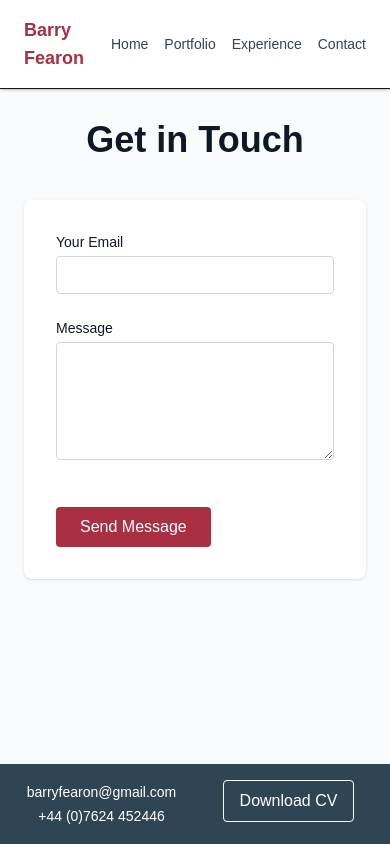
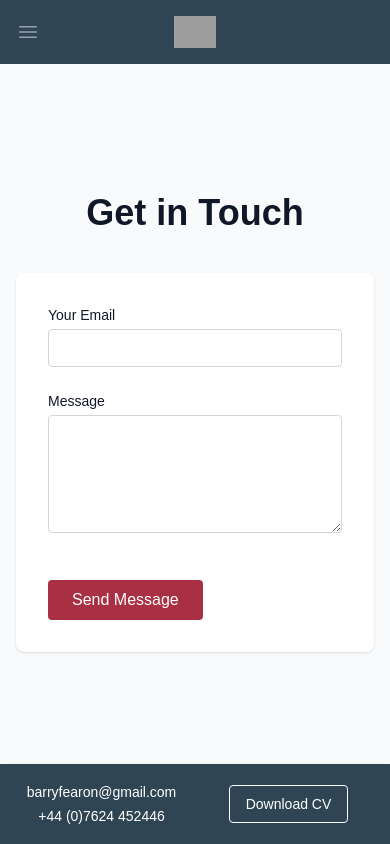
Before and after one commit to barryfearon/bfearon-portfolio-25, a Next.js app: page /contact-me in a window 390 px wide. Built offline with nearby package versions, Linux system fonts and the light colour scheme; grey boxes are pictures that could not be loaded.

Commit message:
added mobile nav

```diff
--- a/app/contact-me/page.tsx
+++ b/app/contact-me/page.tsx
@@ -1,9 +1,24 @@
 "use client";
-import React from "react";
 import { useForm, ValidationError } from "@formspree/react";
 
 export default function ContactPage() {
-  const [state, handleSubmit, reset] = useForm("mjkyqplg");
+  const [state, submit, reset] = useForm("mjkyqplg");
+
+  if (state.submitting) {
+    return (
+      <main className="bg-gray-50 min-h-screen text-gray-900">
+        <div className="grid place-items-center max-w-2xl mx-auto h-screen">
+          <div className="self-end">
+            <h1 className="text-4xl font-bold mb-4 text-center">Sending...</h1>
+            <p className="text-gray-900">
+              Please wait while we send your message.
+            </p>
+          </div>
+        </div>
+      </main>
+    );
+  }
+
   if (state.succeeded) {
     return (
       <main className="bg-gray-50 min-h-screen text-gray-900">
@@ -28,12 +43,13 @@ export default function ContactPage() {
   }
 
   return (
-    <main className="bg-gray-50 min-h-screen px-6 pt-30 pb-40 md:py-16 px-4 text-gray-900">
+    <main className="bg-gray-50 text-gray-900 min-h-screen grid px-4 ">
+      <div className="self-center">
         <div className="max-w-2xl mx-auto">
           <h1 className="text-4xl font-bold mb-10 text-center">Get in Touch</h1>
 
           <form
-          onSubmit={handleSubmit}
+            onSubmit={submit}
             className="space-y-6 bg-white p-8 rounded-lg shadow"
           >
             <div>
@@ -54,7 +70,10 @@ export default function ContactPage() {
               />
             </div>
             <div>
-            <label htmlFor="message" className="block text-sm font-medium mb-1">
+              <label
+                htmlFor="message"
+                className="block text-sm font-medium mb-1"
+              >
                 Message
               </label>
               <textarea
@@ -74,12 +93,12 @@ export default function ContactPage() {
               type="submit"
               disabled={state.submitting}
               className="bg-brand-01 text-white px-6 py-2 rounded hover:bg-brand-02 transition mt-4"
-            onClick={reset}
             >
               Send Message
             </button>
           </form>
         </div>
+      </div>
     </main>
   );
 }
--- a/app/experience/page.tsx
+++ b/app/experience/page.tsx
@@ -47,7 +47,7 @@ const experiences = [
 
 export default function ExperiencePage() {
   return (
-    <main className="bg-gray-50 min-h-screen pt-30 pb-40 md:py-16 px-4 text-gray-900">
+    <main className="bg-gray-50 min-h-screen pt-30 pb-40 md:py-30 px-4 text-gray-900">
       <div className="max-w-5xl mx-auto">
         <h1 className="text-4xl font-bold mb-12 text-center">Experience</h1>
         <ul className="space-y-10">
--- a/app/layout.tsx
+++ b/app/layout.tsx
@@ -16,8 +16,9 @@ const geistMono = Geist_Mono({
 });
 
 export const metadata: Metadata = {
-  title: "Create Next App",
-  description: "Generated by create next app",
+  title: "Barry Fearon | Creative Director | Project Leader",
+  description:
+    "Creative Director and Project Leader with over a decade of experience driving digital innovation in gaming, fintech, and public sector environments.",
 };
 
 export default function RootLayout({
--- a/app/portfolio/page.tsx
+++ b/app/portfolio/page.tsx
@@ -74,7 +74,7 @@ export default function Portfolio() {
       : projects.filter((project) => project.category === selectedCategory);
 
   return (
-    <main className="bg-white text-gray-900 min-h-screen pt-30 pb-40 md:py-16 px-4">
+    <main className="bg-white text-gray-900 min-h-screen pt-30 pb-40 md:py-30 px-4">
       <motion.div
         className="max-w-6xl mx-auto"
         initial={{ opacity: 0 }}
--- a/components/Footer/Footer.tsx
+++ b/components/Footer/Footer.tsx
@@ -8,11 +8,11 @@ export default function Footer() {
       <div className="fixed bottom-0 left-0 right-0 bg-brand-02 z-10 shadow-sm">
         <div className="">
           <div className="grid grid-cols-2 gap-4 md:gap-16 p-4 max-w-4xl mx-auto text-center">
-            <div className="md:justify-self-end">
+            <div className="md:justify-self-end self-center">
               <p>
                 <a
                   href="mailto:barryfearon@gmail.com"
-                  className="text-white hover:text-brand-01 transition text-sm"
+                  className="text-white hover:text-gray-300 transition text-sm"
                 >
                   barryfearon@gmail.com
                 </a>
@@ -21,18 +21,18 @@ export default function Footer() {
               <p>
                 <a
                   href="tel:+447624452446"
-                  className="text-white hover:text-brand-01 transition text-sm"
+                  className="text-white hover:text-gray-300 transition text-sm"
                 >
                   +44 (0)7624 452446
                 </a>
               </p>
             </div>
-            <div className="md:justify-self-start">
+            <div className="md:justify-self-start self-center">
               {" "}
               <Link
                 href="/downloads/Barry-Fearon-Creative-Director-Project-Leader.pdf"
                 target="_blank"
-                className="cursor-pointer inline-block border border-white text-white px-4 py-2 rounded hover:bg-brand-01 hover:text-white transition"
+                className="cursor-pointer inline-block border border-white text-white px-4 py-2 rounded hover:bg-brand-01 hover:text-white transition text-sm"
               >
                 Download CV
               </Link>
--- a/components/Nav/Navigation.tsx
+++ b/components/Nav/Navigation.tsx
@@ -1,41 +1,108 @@
 "use client";
+// This component is a navigation bar using Tailwind CSS and Headless UI.
 
+import { usePathname } from "next/navigation";
 import Link from "next/link";
+import {
+  Disclosure,
+  DisclosureButton,
+  DisclosurePanel,
+} from "@headlessui/react";
+import { Bars3Icon, XMarkIcon } from "@heroicons/react/24/outline";
 
-export default function Navigation() {
+const navigation = [
+  { name: "Home", href: "/" },
+  { name: "Portfolio", href: "/portfolio" },
+  { name: "Experience", href: "/experience" },
+  { name: "Contact me", href: "/contact-me" },
+];
+
+function classNames(...classes: (string | false | undefined)[]): string {
+  return classes.filter(Boolean).join(" ");
+}
+
+export default function Example() {
+  const pathname = usePathname(); // Get the current path
+
   return (
-    <nav>
-      <div className="fixed top-0 left-0 right-0 bg-white z-10 shadow-sm">
-        <div className="bg-white border-b px-6 py-4 flex justify-between items-center shadow-sm relative">
-          <h1 className="font-bold text-lg text-brand-01">Barry Fearon</h1>
-          <div className="space-x-4 text-sm font-medium">
-            <Link
-              href="/"
-              className="text-gray-700 hover:text-brand-01 transition"
-            >
-              Home
-            </Link>
-            <Link
-              href="/portfolio"
-              className="text-gray-700 hover:text-brand-01 transition"
-            >
-              Portfolio
-            </Link>
-            <Link
-              href="/experience"
-              className="text-gray-700 hover:text-brand-01 transition"
-            >
-              Experience
-            </Link>
-            <Link
-              href="/contact-me"
-              className="text-gray-700 hover:text-brand-01 transition"
-            >
-              Contact
-            </Link>
+    <Disclosure as="nav" className="bg-brand-02 fixed top-0 w-full z-10">
+      <div className="mx-auto max-w-7xl px-2 sm:px-6 lg:px-8">
+        <div className="relative flex h-16 items-center justify-between">
+          <div className="absolute inset-y-0 left-0 flex items-center sm:hidden">
+            {/* Mobile menu button */}
+            <DisclosureButton className="group relative inline-flex items-center justify-center rounded-md p-2 text-gray-400 hover:bg-gray-700 hover:text-white focus:ring-2 focus:ring-white focus:outline-hidden focus:ring-inset">
+              <span className="absolute -inset-0.5" />
+              <span className="sr-only">Open main menu</span>
+              <Bars3Icon
+                aria-hidden="true"
+                className="block size-6 group-data-open:hidden"
+              />
+              <XMarkIcon
+                aria-hidden="true"
+                className="hidden size-6 group-data-open:block"
+              />
+            </DisclosureButton>
+          </div>
+          <div className="flex flex-1 items-center justify-center sm:items-stretch sm:justify-start">
+            <div className="flex shrink-0 items-center">
+              <img
+                alt="Your Company"
+                src="https://tailwindcss.com/plus-assets/img/logos/mark.svg?color=indigo&shade=500"
+                className="h-8 w-auto"
+              />
+            </div>
+            <div className="hidden sm:ml-6 sm:block">
+              <div className="flex space-x-4">
+                {navigation.map((item) => {
+                  const isActive = pathname === item.href;
+                  return (
+                    <Link
+                      key={item.name}
+                      href={item.href}
+                      aria-current={isActive ? "page" : undefined}
+                      className={classNames(
+                        isActive
+                          ? "bg-gray-900 text-white"
+                          : "text-gray-300 hover:bg-gray-700 hover:text-white",
+                        "rounded-md px-3 py-2 text-sm font-medium"
+                      )}
+                    >
+                      {item.name}
+                    </Link>
+                  );
+                })}
+              </div>
+            </div>
+          </div>
+          <div className="absolute inset-y-0 right-0 flex items-center pr-2 sm:static sm:inset-auto sm:ml-6 sm:pr-0">
+            {/* Additional elements like profile dropdown or notifications */}
           </div>
         </div>
       </div>
-    </nav>
+
+      <DisclosurePanel className="sm:hidden">
+        <div className="space-y-1 px-2 pt-2 pb-3">
+          {navigation.map((item) => {
+            const isActive = pathname === item.href;
+            return (
+              <DisclosureButton
+                key={item.name}
+                as="a"
+                href={item.href}
+                aria-current={isActive ? "page" : undefined}
+                className={classNames(
+                  isActive
+                    ? "bg-gray-900 text-white"
+                    : "text-gray-300 hover:bg-gray-700 hover:text-white",
+                  "block rounded-md px-3 py-2 text-base font-medium"
+                )}
+              >
+                {item.name}
+              </DisclosureButton>
+            );
+          })}
+        </div>
+      </DisclosurePanel>
+    </Disclosure>
   );
 }
--- a/package.json
+++ b/package.json
@@ -11,6 +11,7 @@
   "dependencies": {
     "@formspree/react": "^3.0.0",
     "@headlessui/react": "^2.2.2",
+    "@heroicons/react": "^2.2.0",
     "framer-motion": "^12.7.4",
     "lucide-react": "^0.493.0",
     "next": "15.3.1",
```
Also changed, not shown: 1 other file (tests, documents, lock files or other folders). Lines whose indentation alone changed are shown as unchanged.
